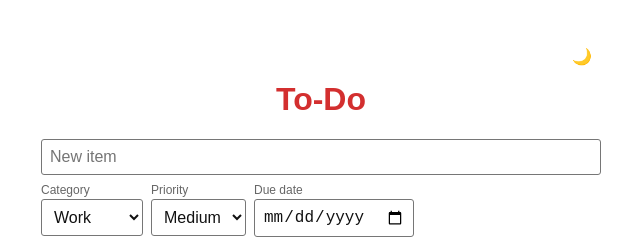
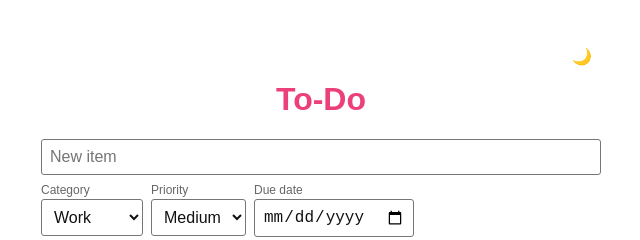
Before and after one commit to yeewan18/ToDo, a plain HTML site: page index.html in a window 1280 px wide. Shown: the top 240 px of the page, 319-959 px from the left. Drawn offline with Linux system fonts and the light colour scheme.

Commit message:
Change app and mock-up titles to pink

```diff
--- a/index.html
+++ b/index.html
@@ -31,7 +31,7 @@
 
   body { font-family: sans-serif; max-width: 560px; margin: 40px auto; padding: 0 16px; background: var(--bg); color: var(--fg); }
   .topbar { text-align: right; font-size: 13px; color: var(--muted); }
-  h1 { text-align: center; margin-top: 8px; color: #d32f2f; }
+  h1 { text-align: center; margin-top: 8px; color: #ec407a; }
   form { display: flex; flex-wrap: wrap; gap: 8px; }
   input[type=text], input[type=date], input[type=datetime-local], select {
     padding: 8px; font-size: 16px; background: var(--input-bg); color: var(--fg); border: 1px solid var(--control-border); border-radius: 3px;
```
Also changed, not shown: mockup.html (+3 -3 lines).
